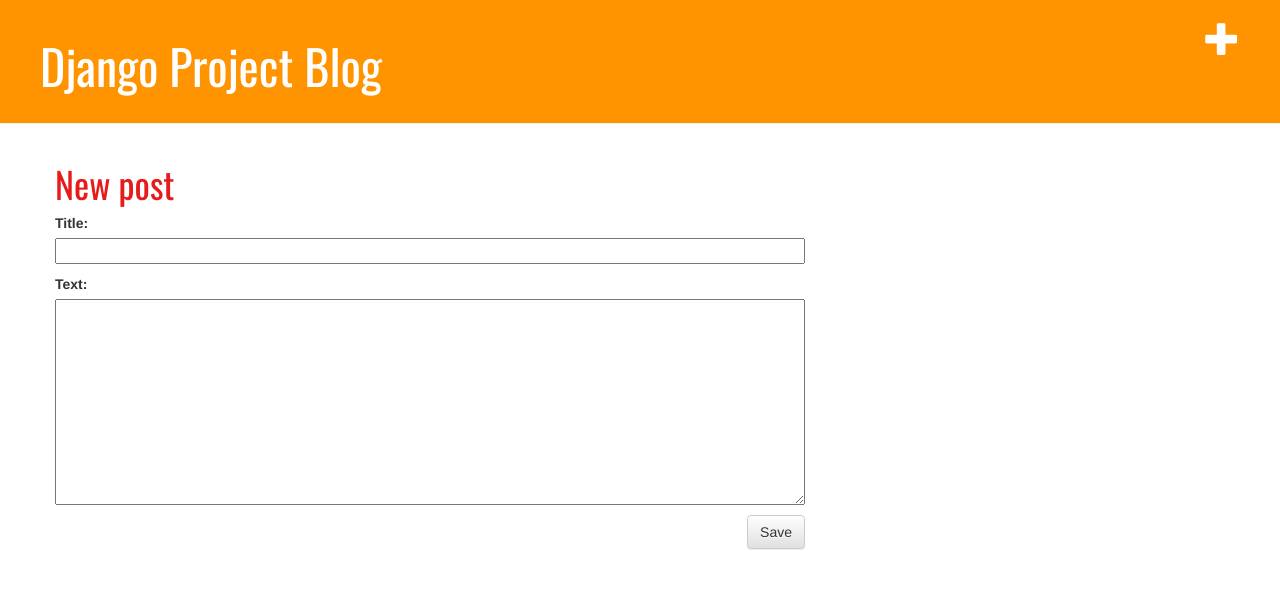
After one commit to Sir-OSY/DjangoProject, a Django app: page /post/new/ in a window 1280 px wide. The commit adds this page. Shown: the top 589 px of the page. Run offline with Django 3.2, Linux system fonts and the light colour scheme; some libraries are stand-ins or nearby versions.

Commit message:
Added post_edit view, urls and template. Now I can add new posts not only from admin panel, yay!

```diff
--- /dev/null
+++ b/mysite/blog/forms.py
@@ -0,0 +1,9 @@
+from django import forms
+
+from .models import Post
+
+class PostForm(forms.ModelForm):
+
+    class Meta:
+        model = Post # model that should be used to create this form
+        fields = ('title', 'text',)
--- a/mysite/blog/templates/blog/base.html
+++ b/mysite/blog/templates/blog/base.html
@@ -12,6 +12,7 @@
     </head>
     <body>
         <div class="page-header">
+            <a href="{% url "blog.views.post_new" %}" class="top-menu"><span class="glyphicon glyphicon-plus"></span></a>
             <h1><a href="/">Django Project Blog</a></h1>
         </div>
 
--- /dev/null
+++ b/mysite/blog/templates/blog/post_edit.html
@@ -0,0 +1,9 @@
+{% extends "blog/base.html" %}
+
+{% block content %}
+    <h1>New post</h1>
+    <form method="POST" class="post-form">{% csrf_token %}
+        {{ form.as_p }}
+        <button type="submit" class="save btn btn-default">Save</button>
+    </form>
+{% endblock %}
--- a/mysite/blog/urls.py
+++ b/mysite/blog/urls.py
@@ -4,4 +4,5 @@ from . import views
 urlpatterns = [
     url(r'^$', views.post_list),
     url(r'^post/(?P<pk>[0-9]+)/$', views.post_detail),
+    url(r'^post/new/$', views.post_new, name='post_new'),
 ]
--- a/mysite/blog/views.py
+++ b/mysite/blog/views.py
@@ -2,6 +2,8 @@ from django.shortcuts import render
 from django.utils import timezone
 from .models import Post
 from django.shortcuts import render, get_object_or_404
+from .forms import PostForm
+from django.shortcuts import redirect
 
 def post_list(request):
     posts = Post.objects.filter(published_date__lte=timezone.now()).order_by('published_date')
@@ -10,3 +12,16 @@ def post_list(request):
 def post_detail(request, pk):
     post = get_object_or_404(Post, pk=pk)
     return render(request, 'blog/post_detail.html', {'post': post})
+
+def post_new(request):
+    if request.method == "POST":
+        form = PostForm(request.POST)
+        if form.is_valid():
+            post = form.save(commit=False)
+            post.author = request.user
+            post.published_date = timezone.now()
+            post.save()
+            return redirect('blog.views.post_detail', pk=post.pk)
+    else:
+        form = PostForm()
+    return render(request, 'blog/post_edit.html', {'form': form})
```
